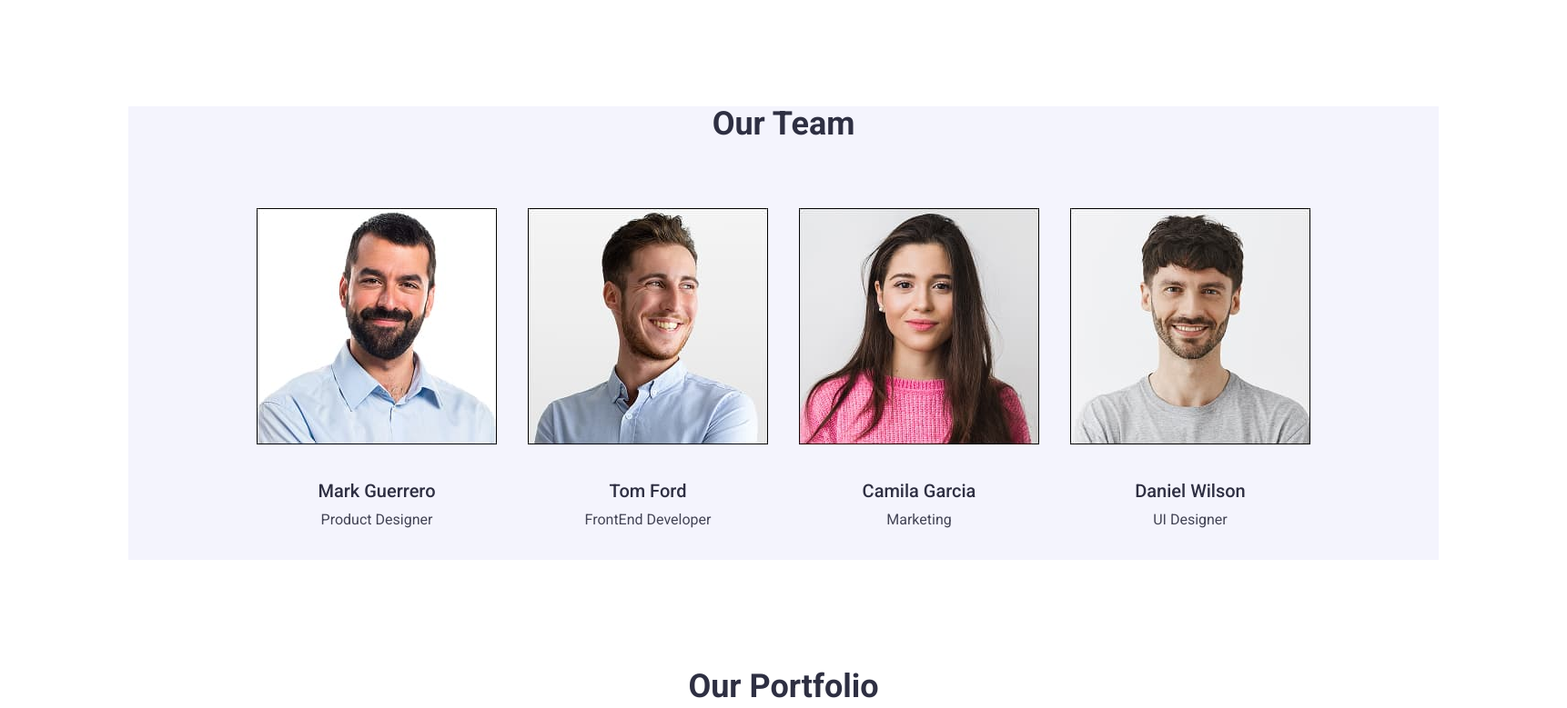
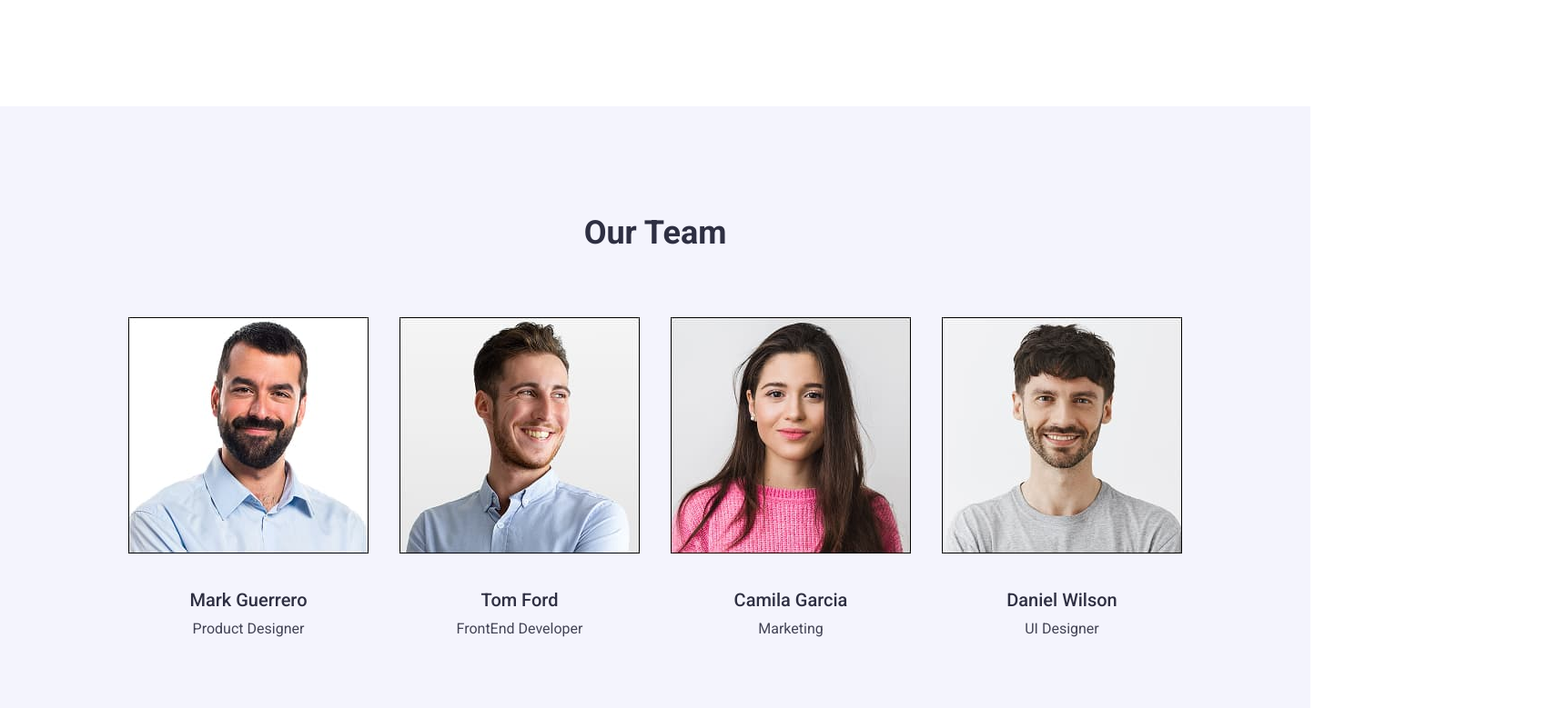
Before and after one commit to Hajimee1/goit-markup-hw-03, a plain HTML site: page index.html in a window 1280 px wide. Shown: the part 900-1679 px from the top of the page at 91% size, 1722 px wide, since content can reach past the window. Drawn offline with nearby package versions, Linux system fonts and the light colour scheme.

Commit message:
revise Homework3

```diff
--- a/css/style.css
+++ b/css/style.css
@@ -8,7 +8,6 @@ body {
 
 .container {
   width: 1440px;
-  padding: 0 141px;
   box-sizing: content-box;
   margin: 0 auto;
 }
@@ -126,7 +125,7 @@ a {
   padding: 24px 0;
 }
 
-.section:not(:first-child) {
+section:not(:first-child) {
   padding: 120px 0;
 }
 .ulist,
```
